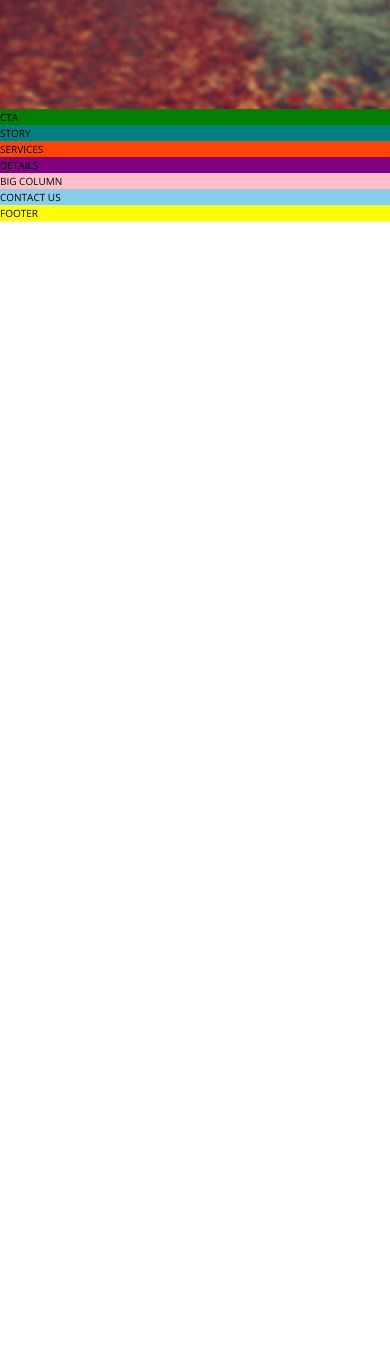
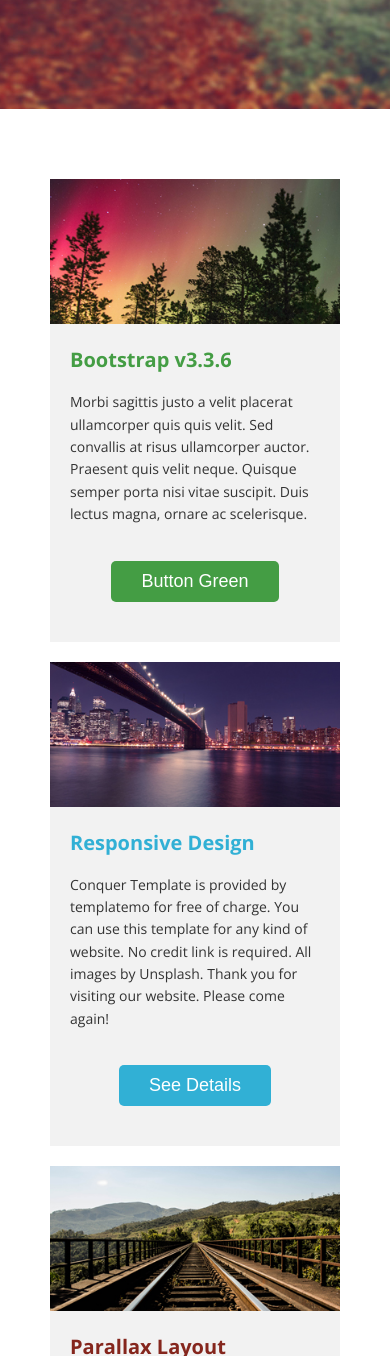
Before and after one commit to crichmond-clark/conquer-template-clone, a website: page index.html in a window 390 px wide. Shown: the part 644-2000 px from the top of the page. Before the commit the page ends 865 px from the top, so only its background shows below. Drawn offline with nearby package versions, Linux system fonts and the light colour scheme.

Commit message:
Finished the cta section
used grid to create a 3 column sub layout which is responsive without media queries

```diff
--- a/index.html
+++ b/index.html
@@ -32,7 +32,48 @@
     </header>
 
     <section class="cta" id="cta">
-      CTA
+      <div class="cta__card cta__card-1">
+        <img src="src/img/1-1.jpg" alt="Card 1 Image" class="cta__img">
+        <div class="cta__content">
+          <h2 class="cta__heading cta__heading-1">
+            Bootstrap v3.3.6
+          </h2>
+          <p class="cta__text">
+            Morbi sagittis justo a velit placerat ullamcorper quis quis velit. Sed convallis at risus ullamcorper
+            auctor. Praesent quis velit neque. Quisque semper porta nisi vitae suscipit. Duis lectus magna, ornare ac
+            scelerisque.
+          </p>
+        </div>
+        <button class="cta__button cta__button-1">Button Green</button>
+      </div>
+      <div class="cta__card cta__card-2">
+        <img src="src/img/1-2.jpg" alt="Card 2 Image" class="cta__img">
+        <div class="cta__content">
+          <h2 class="cta__heading cta__heading-2">
+            Responsive Design
+          </h2>
+          <p class="cta__text">
+            Conquer Template is provided by templatemo for free of charge. You can use this template for any kind of
+            website. No credit link is required. All images by Unsplash. Thank you for visiting our website. Please come
+            again!
+          </p>
+        </div>
+        <button class="cta__button cta__button-2">See Details</button>
+      </div>
+      <div class="cta__card cta__card-3">
+        <img src="src/img/1-3.jpg" alt="Card 3 Image" class="cta__img">
+        <div class="cta__content">
+          <h2 class="cta__heading cta__heading-3">
+            Parallax Layout
+          </h2>
+          <p class="cta__text">
+            Morbi sagittis justo a velit placerat ullamcorper quis quis velit. Sed convallis at risus ullamcorper
+            auctor. Praesent quis velit neque. Quisque semper porta nisi vitae suscipit. Duis lectus magna, ornare ac
+            scelerisque.
+          </p>
+        </div>
+        <button class="cta__button cta__button-3">Button Red</button>
+      </div>
     </section>
 
     <section class="story">
--- a/sass/base.scss
+++ b/sass/base.scss
@@ -6,6 +6,7 @@ $color-primary-light: #646D7C;
 $color-primary-light-2: #49505F;
 $color-secondary: #F2F2F2;
 $color-white: #fff;
+$color-text-primary: #333;
 
 $font-primary: 'Open Sans';
 
--- a/sass/cta.scss
+++ b/sass/cta.scss
@@ -1,5 +1,71 @@
 .cta {
-    background-color: green;
+    grid-column: 2 / 10;
+    margin: 7rem 5rem 0;
 
-    grid-column: 2 / 10;
+    display: grid;
+    grid-template-columns:repeat(auto-fit, minmax(29rem, 1fr));
+    column-gap: 3rem;
+    row-gap: 2rem;
+
+        &__card {
+        background-color: $color-secondary;
+
+        display: grid;
+        justify-items: center;
+    }
+
+    &__img {
+        width: 100%;
+    }
+
+    &__content {
+        padding: 0 2rem;
+        text-align: left;
+
+
+    }
+
+    &__heading {
+        font-size: 2rem;
+        margin: 2rem 0 1rem;
+
+        &-1 {
+            color: #449D44;
+        }
+        &-2 {
+            color: #31B0D5;
+        }
+        &-3 {
+            color: #85261D;
+        }
+    }
+
+    &__text {
+        margin-top: 1.5rem;
+        font-size: 1.4rem;
+        font-weight: 400;
+        color: $color-text-primary;
+    }
+
+    &__button {
+        margin-top: 3.5rem;
+        padding: 1rem 3rem;
+        border: none;
+        color: $color-white;
+        font-size: 1.8rem;
+        font-weight: 400;
+        border-radius: .5rem;
+        margin-bottom: 4rem;
+        &-1{
+            background-color: #449D44;
+        }
+        &-2 {
+            background-color: #31B0D5;
+        }
+
+        &-3 {
+            background-color: #85261D;
+        }
+    }
+
 }
--- a/sass/navigation.scss
+++ b/sass/navigation.scss
@@ -2,6 +2,7 @@
 
 .navigation {
     position: sticky;
+    z-index: 1000;
     top: 0;
     background-color: $color-primary;
     grid-column: 1 / -1;
--- a/sass/story.scss
+++ b/sass/story.scss
@@ -1,5 +1,5 @@
 .story {
     background-color: teal;
-
+    margin-top: 10rem;
     grid-column: 2 / 10;
 }
```
Also changed, not shown: css/style.css.
